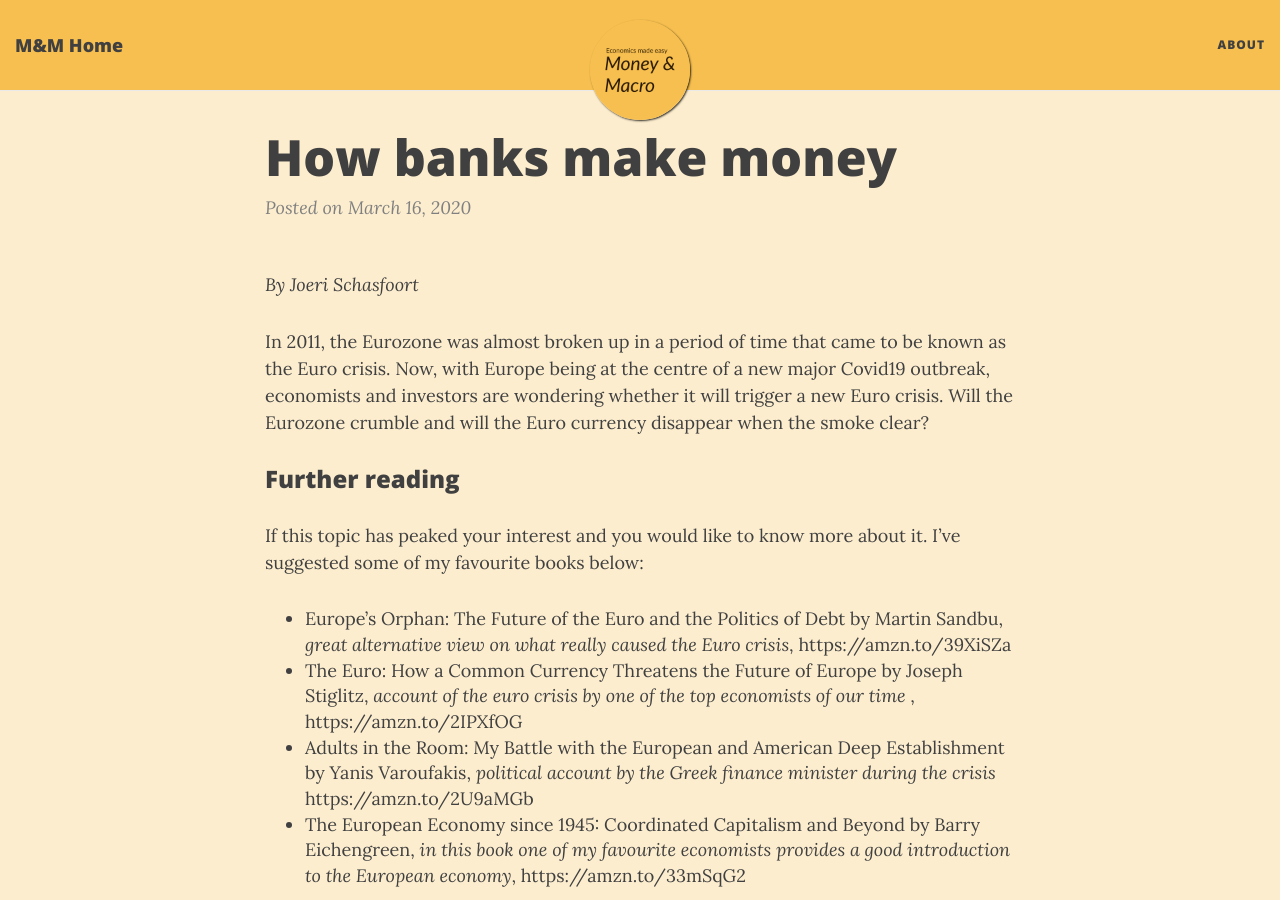
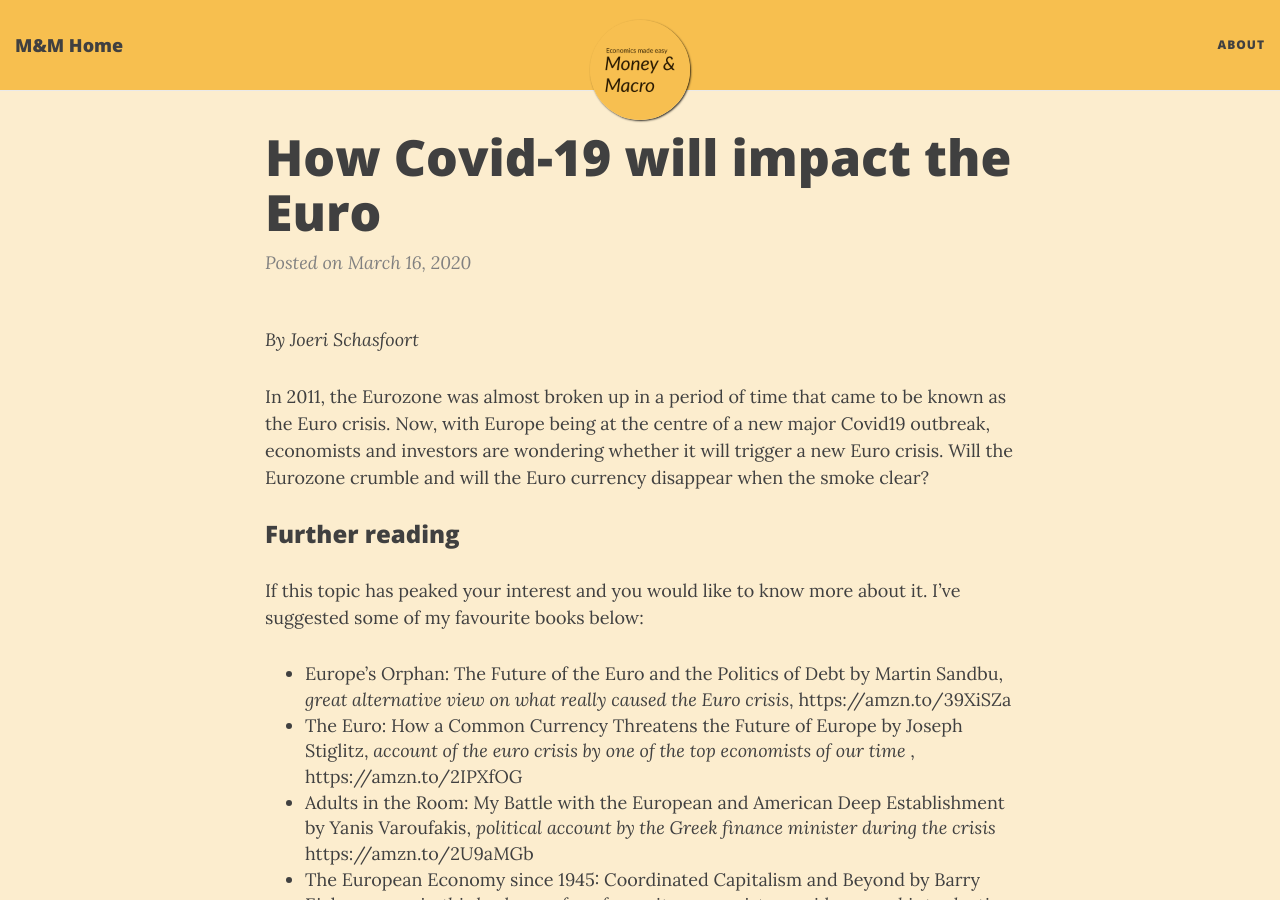
Before and after one commit to joerischasfoort/money-macro, a Jekyll site: the page built from _posts/2020-3-16-covid-19-euro-crisis.md, in a window 1280 px wide and 900 px high. Built offline with Jekyll 4.4.1, drawn with Linux system fonts in a browser that asks for light colours; nearby versions of some CDN libraries; comment, search, counter and statistics services are not loaded.

Commit message:
Update 2020-3-16-covid-19-euro-crisis.md

```diff
--- a/_posts/2020-3-16-covid-19-euro-crisis.md
+++ b/_posts/2020-3-16-covid-19-euro-crisis.md
@@ -1,6 +1,6 @@
 ---
 layout: post
-title: How banks make money
+title: How Covid-19 will impact the Euro
 ---
 *By Joeri Schasfoort*
 
```
